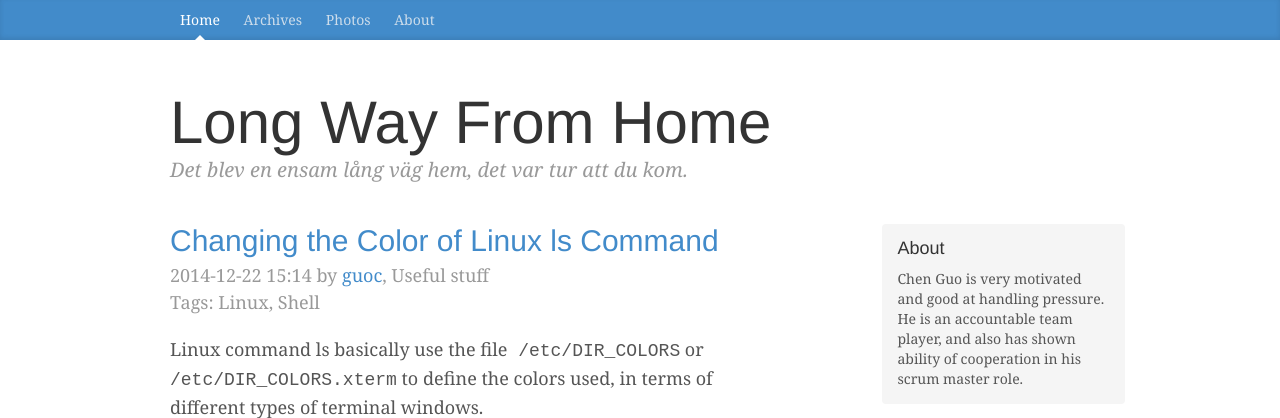
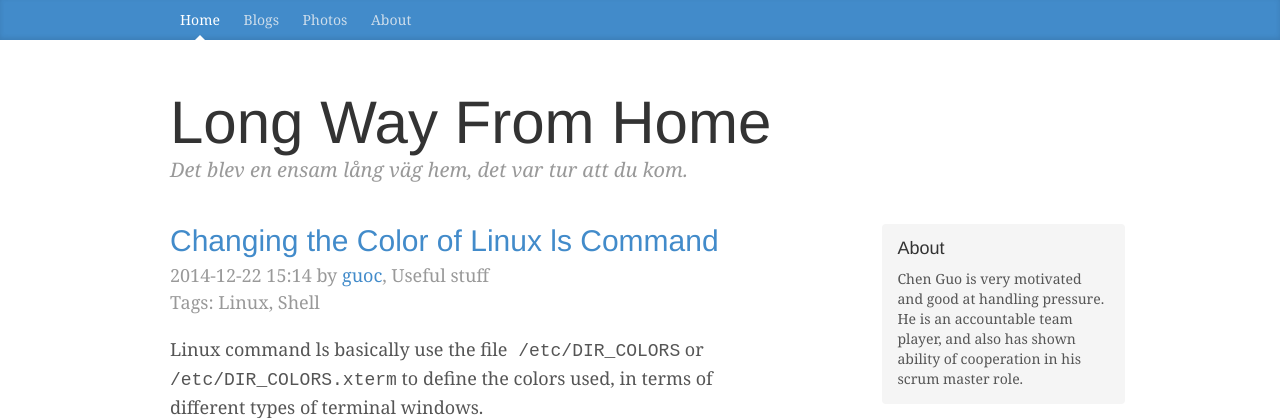
Before and after one commit to guo-chen/minasidor, a Django app: page / in a window 1280 px wide. Shown: the top 418 px of the page. Run offline with Django 3.2, Linux system fonts and the light colour scheme; data comes from the database, SQL or seed files in the repository; both versions use the stored data as it was after the commit; some libraries are stand-ins or nearby versions.

Commit message:
New blog added; base_page updated

```diff
--- a/blog/templates/blog/base_page.html
+++ b/blog/templates/blog/base_page.html
@@ -33,7 +33,7 @@
       <div class="container">
         <nav class="blog-nav">
           <a class="blog-nav-item active" href="#">Home</a>
-          <a class="blog-nav-item" href="#">Archives</a>
+          <a class="blog-nav-item" href="#">Blogs</a>
           <a class="blog-nav-item" href="#">Photos</a>
           <a class="blog-nav-item" href="#">About</a>
         </nav>
```
Also changed, not shown: db.sqlite3.
